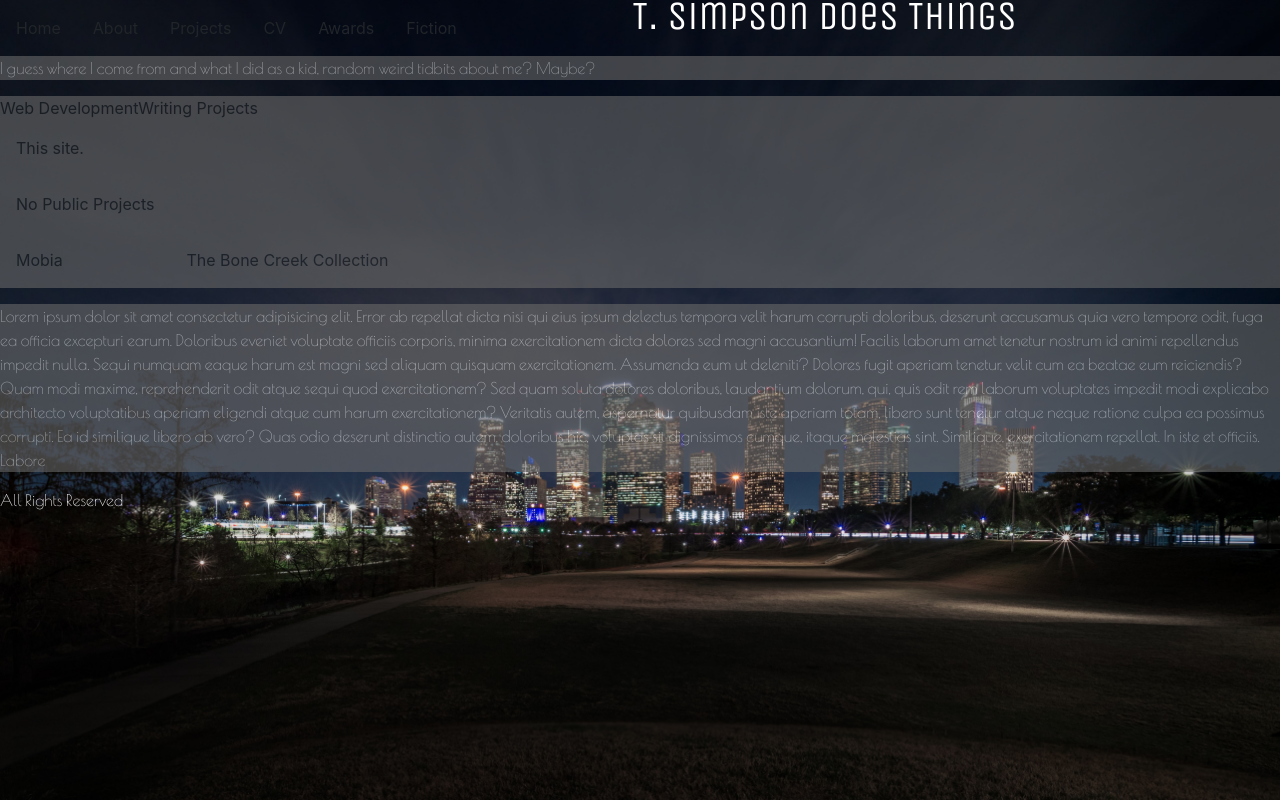
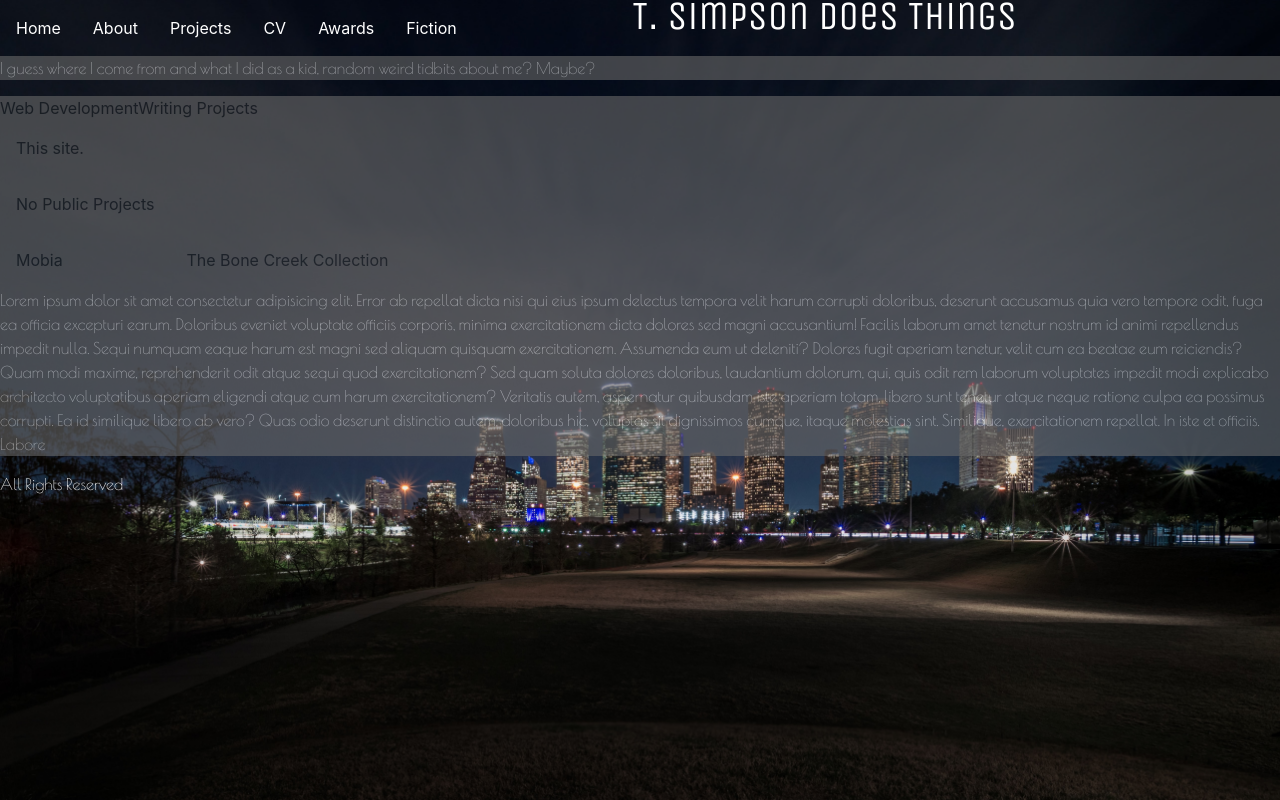
Before and after one commit to mrrraccoon/mrrraccoon.github.io, a plain HTML site: page index.html in a window 1280 px wide. Drawn offline with nearby package versions, Linux system fonts and the light colour scheme.

Commit message:
minor commit

```diff
--- a/css/styles.css
+++ b/css/styles.css
@@ -3,9 +3,6 @@
 /* -------------------------------------------------------------------------- */
 
 /* -------------------------------- Variables ------------------------------- */
-
---bg: #696969;
-
 
 :root {
     width: 100%;
--- a/index.html
+++ b/index.html
@@ -25,11 +25,10 @@
     <nav>
         <table>
             <tbody>
-                <tr>
+                <tr style="color:white">
                     <td>Home</td>
                     <td>About</td>
                     <td>Projects</td>
-
                     <td>CV</td>
                     <td>Awards</td>
                     <td>Fiction</td>
@@ -47,12 +46,12 @@
         </box1>
         <box2 id="#projects">
             <div style="background-color: #696969; opacity: 0.6;">
-            <p>
                 <table>
                     <thead>Web Development</thead>
                     <tbody>
                         <tr><td>This site.</td>
-                        <tr><td>No Public Projects</td></tr>
+                        <tr><td>No Public Projects</td>
+                        </tr>
                     </tbody>
                     <thead>Writing Projects</thead>
                     <tbody>
@@ -60,7 +59,6 @@
                         <td>The Bone Creek Collection</td>
                     </tbody>
                 </table>
-            </p>
             </div>
         </box2>
         <box3 id="cv">
```
